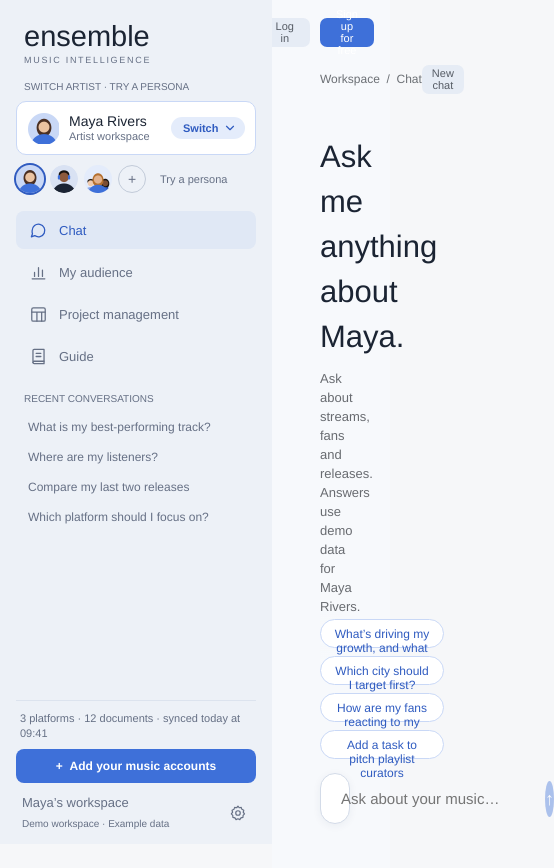
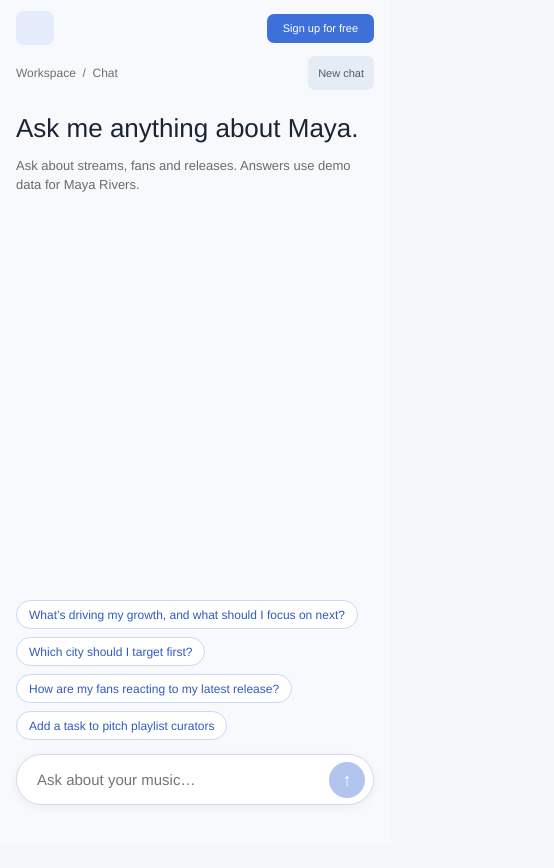
Before and after one commit to mcainshhamish/onsombl, a React (Vite) app: page / in a window 390 px wide. Shown: the top 868 px of the page, 554 px wide, since content can reach past the window. After the commit the page ends 844 px from the top, so only its background shows below. Built offline with nearby package versions, Linux system fonts and the light colour scheme.

Commit message:
Make the app usable on phones, drop the Log in button
Co-Authored-By: Claude Sonnet 5.5 <noreply@anthropic.com>
Claude-Session: https://claude.ai/code/session_01XB1vNoZUdUU8HgtdYBt71W

```diff
--- a/src/App.tsx
+++ b/src/App.tsx
@@ -7,7 +7,7 @@ import ProjectBoard from './components/ProjectBoard';
 import Analytics from './components/Analytics';
 import Modal from './components/Modal';
 import Guide from './components/Guide';
-import EarlyAccess, { type AccessMode } from './components/EarlyAccess';
+import EarlyAccess from './components/EarlyAccess';
 import type { Msg, ChatAction } from './components/Conversation';
 import type { Task, Status } from './data';
 
@@ -17,9 +17,10 @@ export default function App() {
   const [view, setView] = useState<View>('conversation');
   const [personaId, setPersonaId] = useState('maya');
   const [accountsOpen, setAccountsOpen] = useState(false);
+  const [navOpen, setNavOpen] = useState(false);
   const [recents, setRecents] = useState<string[]>([]);
   const [chats, setChats] = useState<Record<string, Msg[]>>({});
-  const [access, setAccess] = useState<AccessMode | null>(null);
+  const [access, setAccess] = useState(false);
   const [autoAsk, setAutoAsk] = useState<{ q: string; n: number } | null>(null);
   const [connected, setConnected] = useState<Record<string, boolean>>({});
   const [load, setLoad] = useState<Load>({ status: 'loading' });
@@ -121,6 +122,8 @@ export default function App() {
     <div className="app">
       <Sidebar
         view={view}
+        open={navOpen}
+        onClose={() => setNavOpen(false)}
         onView={setView}
         recents={recents}
         onAsk={ask}
@@ -131,12 +134,15 @@ export default function App() {
         documentCount={data?.overview.indexed_documents ?? '–'}
         lastSynced={data?.overview.last_synced.replace(/^Synced /, '') ?? ''}
       />
+      {navOpen && <div className="nav-backdrop" onClick={() => setNavOpen(false)} />}
       <main className="main">
         <header className="app-header">
-          <button className="btn-soft light" onClick={() => setAccess('login')}>
-            Log in
+          <button className="menu-btn" aria-label="Open menu" onClick={() => setNavOpen(true)}>
+            <span />
+            <span />
+            <span />
           </button>
-          <button className="btn-solid btn-small" onClick={() => setAccess('signup')}>
+          <button className="btn-solid btn-small" onClick={() => setAccess(true)}>
             Sign up for free
           </button>
         </header>
@@ -167,7 +173,7 @@ export default function App() {
           />}
       </main>
 
-      {access && <EarlyAccess mode={access} onClose={() => setAccess(null)} />}
+      {access && <EarlyAccess onClose={() => setAccess(false)} />}
 
       {accountsOpen && data && (
         <Modal title="Add your music accounts" onClose={() => setAccountsOpen(false)}>
--- a/src/components/EarlyAccess.tsx
+++ b/src/components/EarlyAccess.tsx
@@ -1,22 +1,15 @@
 import Modal from './Modal';
 
-export type AccessMode = 'login' | 'signup';
-
-const FORM_ID = 'q5RZj2';
-
-export default function EarlyAccess({ mode, onClose }: { mode: AccessMode; onClose: () => void }) {
-  const title = mode === 'login' ? 'Log in' : 'Sign up for free';
-  const source = mode === 'login' ? 'login' : 'signup';
-  const src = `https://tally.so/embed/${FORM_ID}?hideTitle=1&transparentBackground=1&dynamicHeight=0&source=${source}`;
-
+export default function EarlyAccess({ onClose }: { onClose: () => void }) {
   return (
-    <Modal title={title} onClose={onClose}>
-      <p className="modal-text">
-        {mode === 'login'
-          ? 'Accounts aren’t open yet, so there’s nothing to log in to. Leave your email and we’ll let you know when they are.'
-          : 'ensemble is in early access. Leave your details and we’ll invite you when accounts open.'}
-      </p>
-      <iframe className="tally-frame" src={src} title="Early access sign-up" loading="lazy" />
+    <Modal title="Sign up for free" onClose={onClose}>
+      <p className="modal-text">ensemble is in early access. Leave your details and we’ll invite you when accounts open.</p>
+      <iframe
+        className="tally-frame"
+        src="https://tally.so/embed/q5RZj2?hideTitle=1&transparentBackground=1&dynamicHeight=0&source=signup"
+        title="Early access sign-up"
+        loading="lazy"
+      />
       <div className="modal-actions">
         <button type="button" className="btn-soft light" onClick={onClose}>
           Close
--- a/src/components/Sidebar.tsx
+++ b/src/components/Sidebar.tsx
@@ -11,6 +11,8 @@ export type View = 'conversation' | 'analytics' | 'projects' | 'guide';
 const AVATARS: Record<string, string> = { maya: avatarMaya, dev: avatarDev, owls: avatarOwls };
 
 interface Props {
+  open: boolean;
+  onClose: () => void;
   view: View;
   onView: (v: View) => void;
   persona: Persona;
@@ -30,7 +32,7 @@ const NAV: { id: View; label: string; Icon: typeof ConversationIcon }[] = [
   { id: 'guide', label: 'Guide', Icon: GuideIcon },
 ];
 
-export default function Sidebar({ view, onView, persona, onPersona, onAddAccounts, onAsk, recents, platformCount, documentCount, lastSynced }: Props) {
+export default function Sidebar({ open, onClose, view, onView, persona, onPersona, onAddAccounts, onAsk, recents, platformCount, documentCount, lastSynced }: Props) {
   const [menuOpen, setMenuOpen] = useState(false);
   const menuRef = useRef<HTMLDivElement>(null);
 
@@ -51,7 +53,7 @@ export default function Sidebar({ view, onView, persona, onPersona, onAddAccount
   const list = [...recents, ...RECENT_CONVERSATIONS.filter((d) => !recents.includes(d))].slice(0, 8);
 
   return (
-    <aside className="sidebar sb" aria-label="Workspace navigation">
+    <aside className={`sidebar sb${open ? ' open' : ''}`} aria-label="Workspace navigation">
       <div className="sb-head">
         <div className="sb-brand">ensemble</div>
         <div className="sb-tagline">MUSIC INTELLIGENCE</div>
@@ -100,7 +102,10 @@ export default function Sidebar({ view, onView, persona, onPersona, onAddAccount
 
       <nav className="sb-nav">
         {NAV.map(({ id, label, Icon }) => (
-          <button key={id} className={`sb-nav-item${view === id ? ' active' : ''}`} onClick={() => onView(id)} aria-current={view === id ? 'page' : undefined}>
+          <button key={id} className={`sb-nav-item${view === id ? ' active' : ''}`} onClick={() => {
+              onView(id);
+              onClose();
+            }} aria-current={view === id ? 'page' : undefined}>
             <Icon />
             <span>{label}</span>
           </button>
@@ -110,7 +115,10 @@ export default function Sidebar({ view, onView, persona, onPersona, onAddAccount
       <div className="sb-label sb-recent-label">RECENT CONVERSATIONS</div>
       <div className="sb-recents">
         {list.map((c) => (
-          <button key={c} title={c} className="sb-link" onClick={() => onAsk(c)}>
+          <button key={c} title={c} className="sb-link" onClick={() => {
+              onAsk(c);
+              onClose();
+            }}>
             {c}
           </button>
         ))}
--- a/src/styles.css
+++ b/src/styles.css
@@ -1823,3 +1823,27 @@ button {
 .sb-account { display: flex; align-items: center; justify-content: space-between; padding: 12px 6px 0; }
 @media (max-height: 700px) { .persona-hint, .sb-tagline { display: none; } .sb-label { margin-top: 10px; } .sb-nav { margin-top: 10px; } }
 .board-link { display: inline-block; margin: 2px 12px 0 0; padding: 6px 12px; border-radius: 16px; background: var(--blue-soft); color: var(--accent-dark); font-size: 13px; font-weight: 700; }
+
+/* ---------- Mobile: sidebar becomes a slide-in menu ---------- */
+.menu-btn { display: none; }
+.app-header { align-items: center; }
+@media (max-width: 860px) {
+  .app-header { justify-content: space-between; padding: 12px 16px 0; position: sticky; top: 0; z-index: 20; background: var(--bg); padding-bottom: 8px; }
+  .menu-btn { display: flex; flex-direction: column; justify-content: center; gap: 4px; width: 38px; height: 34px; padding: 0 9px; border-radius: 8px; background: var(--blue-soft); }
+  .menu-btn span { display: block; height: 2px; border-radius: 1px; background: var(--accent-dark); }
+  .sidebar.sb { position: fixed; z-index: 60; left: 0; top: 0; bottom: 0; transform: translateX(-100%); transition: transform 0.2s ease; box-shadow: none; }
+  .sidebar.sb.open { transform: none; box-shadow: 0 0 40px rgba(26, 38, 77, 0.25); }
+  .nav-backdrop { position: fixed; inset: 0; z-index: 55; background: rgba(27, 36, 51, 0.38); }
+  .page { padding: 0 16px 19px; }
+  .modal-backdrop { padding: 12px; }
+}
+@media (min-width: 861px) { .nav-backdrop { display: none; } }
+@media (max-width: 860px) {
+  .topbar { height: auto; flex-wrap: wrap; gap: 8px; padding-top: 4px; }
+  .topbar-actions { flex-wrap: wrap; gap: 8px; }
+  .topbar-actions .btn-solid, .topbar-actions .btn-soft { height: auto; min-height: 34px; padding-top: 6px; padding-bottom: 6px; }
+  .page-title { font-size: 26px; line-height: 36px; margin-top: 16px; }
+  .toolbar { height: auto; flex-wrap: wrap; gap: 10px; }
+  .toolbar-right { flex-wrap: wrap; gap: 8px; }
+  .toolbar-right .select .chip-btn, .toolbar-right .select:nth-child(1) .chip-btn, .toolbar-right .select:nth-child(2) .chip-btn { width: auto; }
+}
```
